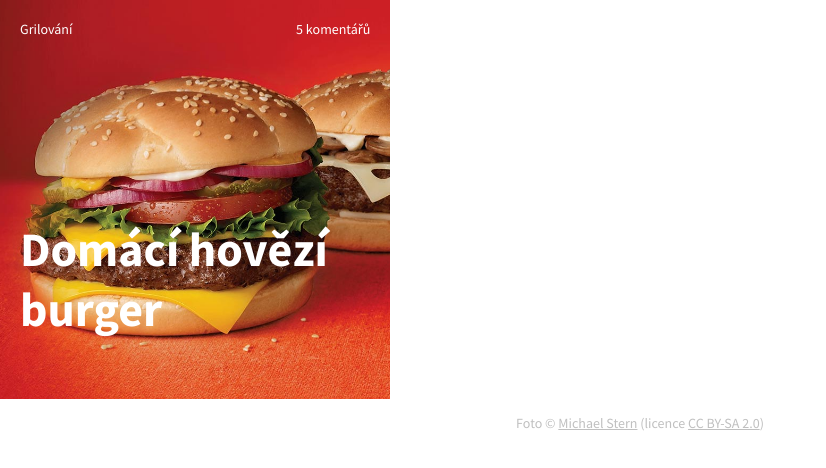
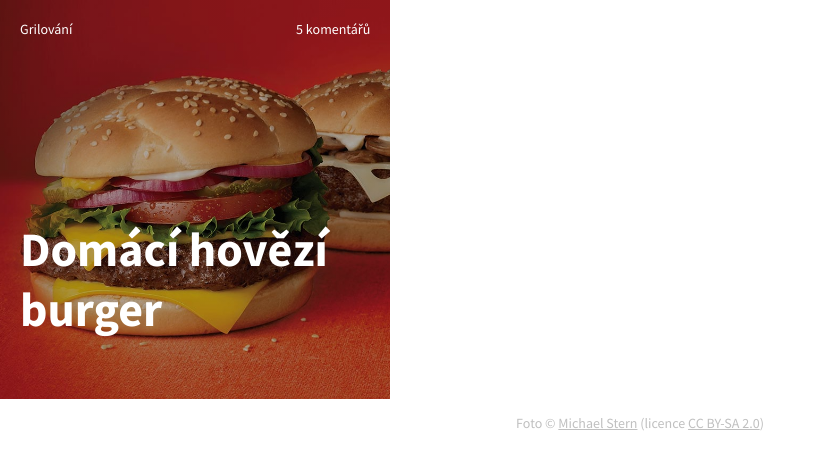
Before and after one commit to Lucie173/15-PROJEKT-Recepty, a plain HTML site: page Masova varianta/index.html in a window 1280 px wide. Shown: the whole page, without its empty margins (0-826 px from the left). Drawn offline with Linux system fonts and the light colour scheme.

Commit message:
oprava backround na background-image

```diff
--- a/Masova varianta/style.css
+++ b/Masova varianta/style.css
@@ -155,6 +155,5 @@ body {
 }
 
 .recept-hlavni {
-    background: linear-gradient("to bottom, rgba(0, 0, 0, 0.3), rgba(0, 0, 0, 0.3)");
-    background-image: url("images/burger.jpg");
+    background-image: linear-gradient(to bottom, rgba(0, 0, 0, 0.3), rgba(0, 0, 0, 0.3)), url("images/burger.jpg");
 }
```
